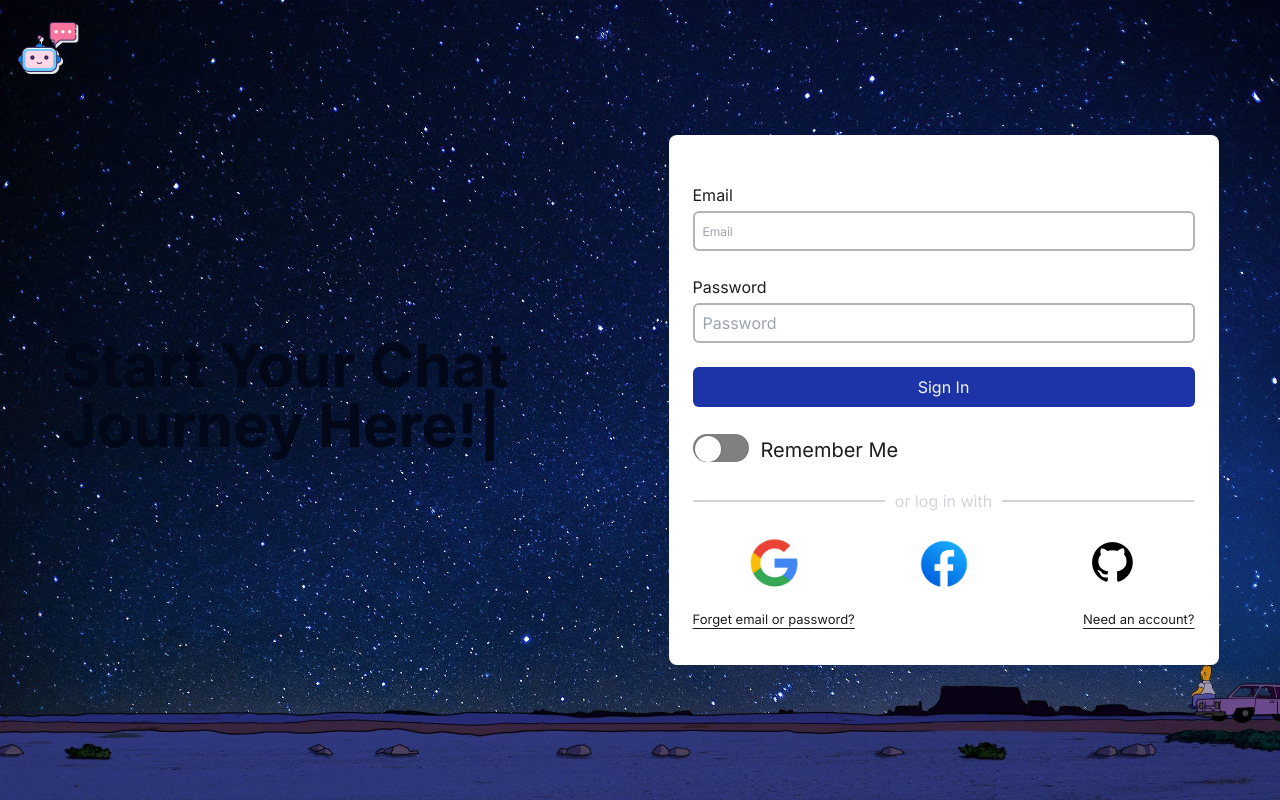
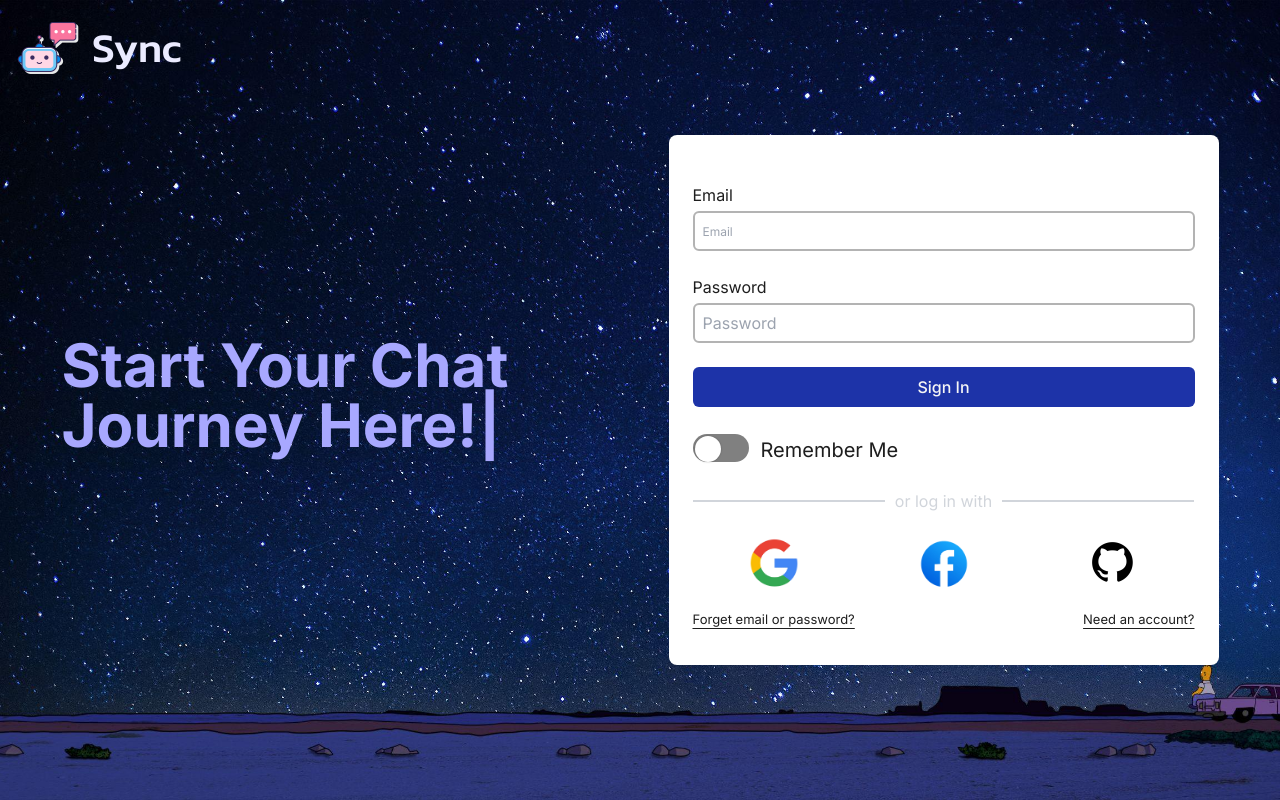
Before and after one commit to DiscordCataloger/sync, a Next.js app: page /login in a window 1280 px wide. Built offline with nearby package versions, Linux system fonts and the light colour scheme.

Commit message:
adding animation to buttons and fixing font color

```diff
--- a/src/app/(frontend)/(components)/login.jsx
+++ b/src/app/(frontend)/(components)/login.jsx
@@ -2,6 +2,7 @@
 import { useState } from "react";
 import Switch from "./switch";
 import Image from "next/image";
+import { Button } from "@/components/ui/button";
 
 export default function Login() {
   const [email, setEmail] = useState("");
@@ -57,12 +58,13 @@ export default function Login() {
           ></input>
         </div>
         <div className="flex flex-col justify-start items-start mx-[24px] my-[24px]">
-          <button
-            type="submit"
+          <Button
+            size="default"
+            variants="default"
             className="text-[12px] md:text-[16px] bg-[#1D33A8] text-[#F5F5F5] rounded-md h-[25px] md:h-[40px] w-full"
           >
             Sign In
-          </button>
+          </Button>
           <div className="flex justify-start items-center mt-[24px]">
             <Switch
               isOn={isOn}
--- a/src/app/(frontend)/(pages)/(auth)/layout.js
+++ b/src/app/(frontend)/(pages)/(auth)/layout.js
@@ -16,7 +16,7 @@ const Authlayout = ({ children }) => {
           className="mr-3 w-10 h-10 md:w-16 md:h-16"
         />
         <h1
-          className={`${kanit.className} text-[30px] md:text-[41px] font-medium`}
+          className={`${kanit.className} text-[#EBEBFF] text-[30px] md:text-[41px] font-medium`}
         >
           Sync
         </h1>
--- a/src/app/(frontend)/(pages)/(auth)/login/page.js
+++ b/src/app/(frontend)/(pages)/(auth)/login/page.js
@@ -7,7 +7,7 @@ export default function LoginPage() {
   return (
     <div>
       <div className="flex flex-col md:flex-row md:justify-between">
-        <h1 className="md:text-6xl font-bold md:my-[200px] md:w-[607px] md:h-[130px] text-md my-[24px] w-[300px] h-[10px]">
+        <h1 className="md:text-6xl text-[#A8A8FF] font-bold md:my-[200px] md:w-[607px] md:h-[130px] text-md my-[24px] w-[300px] h-[10px]">
           <Typewriter
             options={{ loop: true }}
             onInit={(typewriter) => {
```
